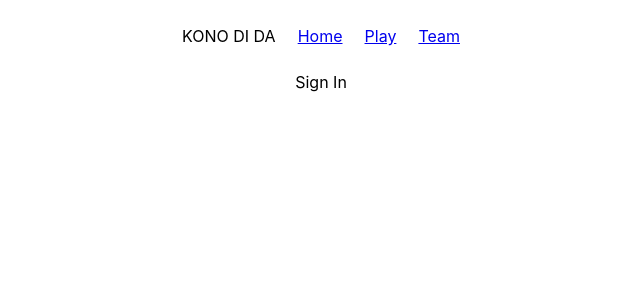
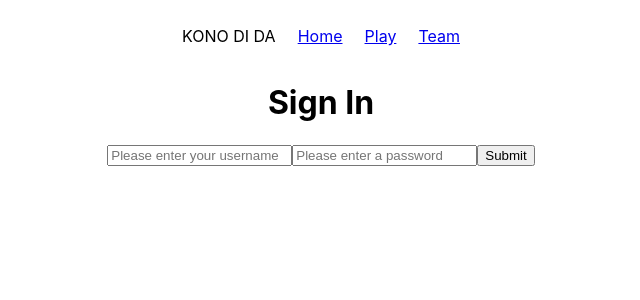
Before and after one commit to KONO-DI-DA/cs.frontend, a React (Create React App) app in the folder kono-di-da/: page /sign-in in a window 1280 px wide. Shown: the top 300 px of the page, without its empty margins (319-959 px from the left). Built offline with nearby package versions, Linux system fonts and the light colour scheme.

Commit message:
Sign In working. Need to implement private route for game view.

```diff
--- a/kono-di-da/src/App.js
+++ b/kono-di-da/src/App.js
@@ -7,6 +7,7 @@ import Team from "./components/team/Team";
 import NavBar from "./components/navBar/NavBar";
 import SignIn from "./components/userAuth/SignIn";
 import Register from "./components/userAuth/Register";
+import PrivateRoute from "./utils/PrivateRoute";
 
 function App() {
 
--- a/kono-di-da/src/components/userAuth/Register.js
+++ b/kono-di-da/src/components/userAuth/Register.js
@@ -14,7 +14,7 @@ const Register = () => {
       'updated user', updatedUser
     );
     setUser(updatedUser);
-    console.log('user', user);
+    // consolelog('user', user);
   };
 
   const handleSubmit = (e) => {
@@ -31,7 +31,7 @@ const Register = () => {
           type='text'
           name='username'
           placeholder='Please enter a username'
-          value={user.email}
+          value={user.username}
           onChange={handleChange}
         />
         <input
--- a/kono-di-da/src/components/userAuth/SignIn.js
+++ b/kono-di-da/src/components/userAuth/SignIn.js
@@ -1,10 +1,50 @@
-import React from 'react';
+import React, {useState} from 'react';
+import auth from "../../utils/Authentication";
 
 const SignIn = () => {
+  const [user, setUser] = useState({
+    username: '',
+    password: ''
+  });
+
+  const handleChange = (e) => {
+    const updatedUser = {...user, [e.target.name]: e.target.value};
+    console.log
+    ('handle change', e.target.name, e.target.value,
+      'updated user', updatedUser
+    );
+    setUser(updatedUser);
+    // console.log('user', user);
+  };
+
+  const handleSubmit = (e) => {
+    e.preventDefault();
+    auth.signIn(user);
+    console.log(user)
+  };
+
   return (
     <div>
-      Sign In
+      <h1>Sign In</h1>
+      <form className='log-in-form' onSubmit={handleSubmit}>
+        <input
+          type='text'
+          name='username'
+          placeholder='Please enter your username'
+          value={user.username}
+          onChange={handleChange}
+        />
+        <input
+          type='password'
+          name='password'
+          placeholder='Please enter a password'
+          value={user.password}
+          onChange={handleChange}
+        />
+        <button className='register-submit'>Submit</button>
+      </form>
     </div>
+
   );
 };
 
--- a/kono-di-da/src/utils/Authentication.js
+++ b/kono-di-da/src/utils/Authentication.js
@@ -14,7 +14,7 @@ const auth = {
       })
   },
   signIn(user) {
-    return axios
+    axiosWithAuth()
       .post('signInEndPoint', user)
       .then(res => {
         localStorage.setItem('userToken', res.data.token);
```
